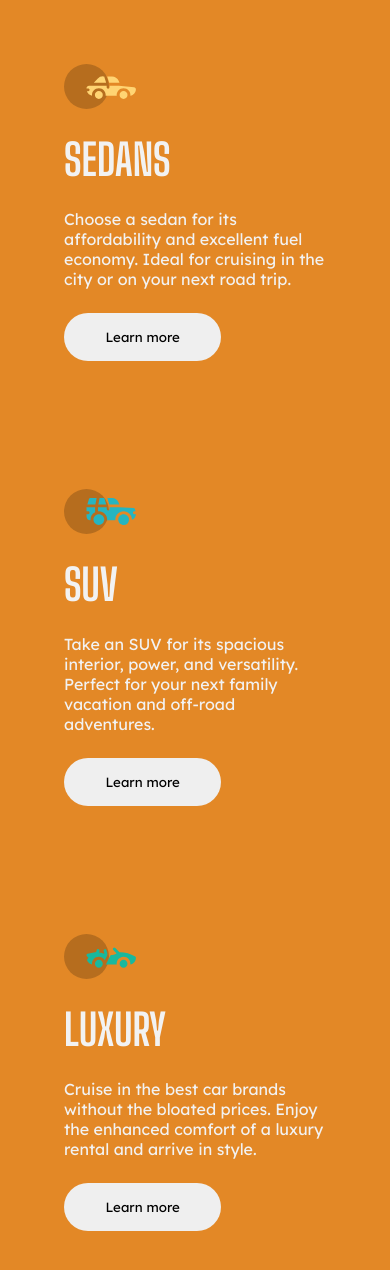
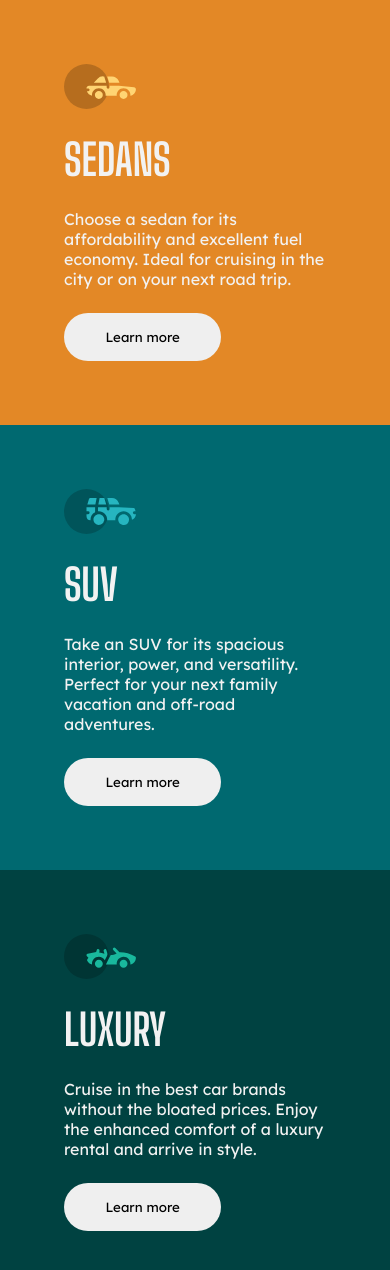
Before and after one commit to Marcoswodbarros/ThreeColumnPreviewCard, a React (Create React App) app in the folder card/: page / in a window 390 px wide. Shown: the top 1270 px of the page. Built offline with nearby package versions, Linux system fonts and the light colour scheme.

Commit message:
Mobile: Creating bg items

```diff
--- a/card/src/Components/Card/Card.css
+++ b/card/src/Components/Card/Card.css
@@ -1,5 +1,5 @@
 .card__container {
-    background-color: var(--bright-orange);
+    /* background-color: var(--bright-orange); */
     color: var(--very-light-gray);
     display: flex;
     flex-direction: column;
--- a/card/src/Components/Card/Card.js
+++ b/card/src/Components/Card/Card.js
@@ -6,18 +6,21 @@ const Card = () => {
 
     const textos = [
         {
+            bg: 'hsl(31, 77%, 52%)',
             image: './images/icon-sedans.svg',
             nome: 'Sedans',
             texto: 'Choose a sedan for its affordability and excellent fuel economy. Ideal for cruising in the city or on your next road trip.'
         },
 
         {
+            bg: 'hsl(184, 100%, 22%)',
             image: './images/icon-suvs.svg',
             nome: 'Suv',
             texto: 'Take an SUV for its spacious interior, power, and versatility. Perfect for your next family vacation and off-road adventures.'
         },
 
         {
+            bg: 'hsl(179, 100%, 13%)',
             image: './images/icon-luxury.svg',
             nome: 'Luxury',
             texto: 'Cruise in the best car brands without the bloated prices. Enjoy the enhanced comfort of a luxury rental and arrive in style.'
@@ -28,7 +31,7 @@ const Card = () => {
         <div>
             {textos.map((item) => {
                 return (
-                    <div key={item.nome} className='card__container'>
+                    <div key={item.nome} className='card__container' style={{background: item.bg}}>
                         <img src={item.image} className='card__img' alt="Logo Sedan" />
                         <h1>{item.nome}</h1>
                         <p>{item.texto}</p>
```
